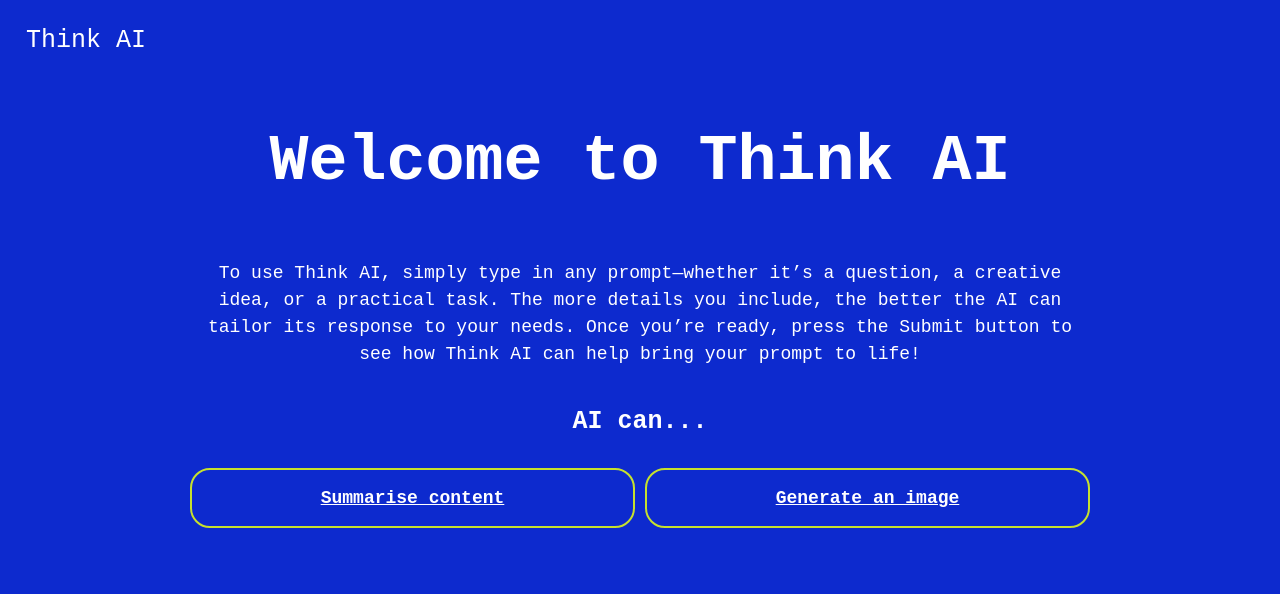
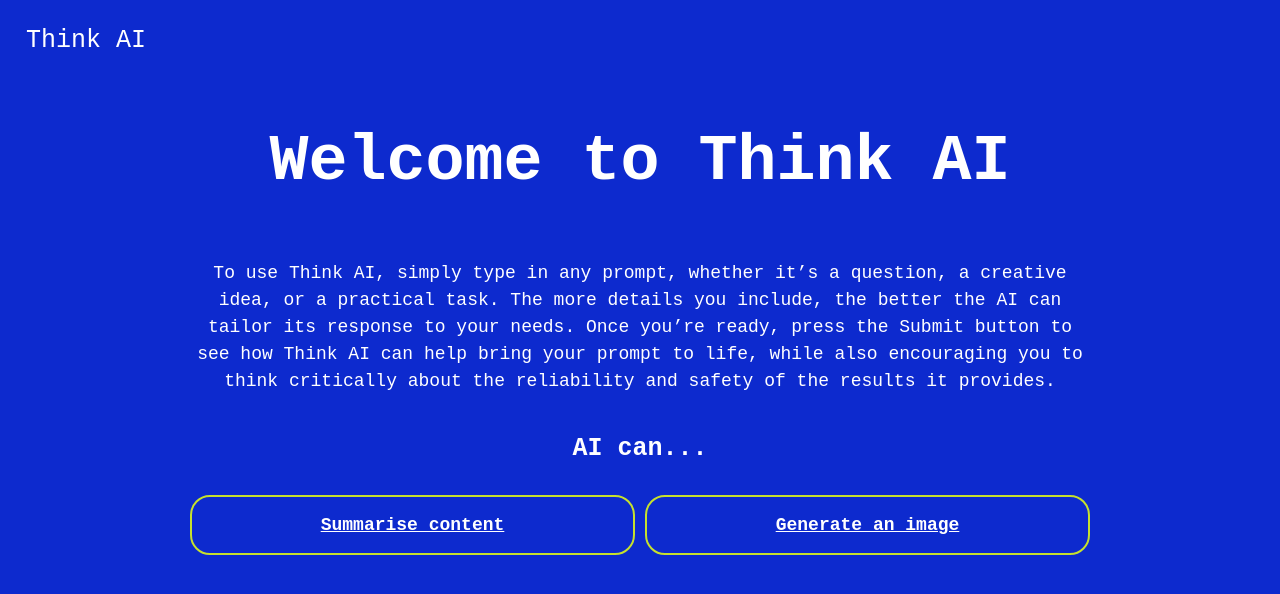
Before and after one commit to neontribe/think-ai, a Next.js app: page / in a window 1280 px wide. Shown: the top 594 px of the page. Built offline with nearby package versions, Linux system fonts and the light colour scheme.

Commit message:
fix: quote spacing

```diff
--- a/src/app/generate-summary/page.js
+++ b/src/app/generate-summary/page.js
@@ -38,11 +38,11 @@ export default function SummariseEndPoint() {
         {!showResponseContainer && (
           <>
             <p>
-              Take any piece of text—like a story, article, or speech—and sum it
+              Take any piece of text, like a story, article, or speech, and sum it
               up into a short, clear explanation. Think of it like telling a
               friend what it’s about without all the extra details. Here’s an
               example: &quot;Summarise the plot of Macbeth in a sentence or
-              two.&quot;It doesn’t have to be perfect—just focus on the key
+              two.&quot; It doesn’t have to be perfect—just focus on the key
               points. Try it now with any topic that interests you!
             </p>
             <form onSubmit={sendPrompt}>
--- a/src/app/page.js
+++ b/src/app/page.js
@@ -8,10 +8,7 @@ export default function Home() {
           <span>Welcome to</span> <span>Think AI</span>{" "}
         </h1>
         <p>
-          To use Think AI, simply type in any prompt—whether it’s a question, a
-          creative idea, or a practical task. The more details you include, the
-          better the AI can tailor its response to your needs. Once you’re
-          ready, press the Submit button to see how Think AI can help bring your prompt to life!
+        To use Think AI, simply type in any prompt, whether it’s a question, a creative idea, or a practical task. The more details you include, the better the AI can tailor its response to your needs. Once you’re ready, press the Submit button to see how Think AI can help bring your prompt to life, while also encouraging you to think critically about the reliability and safety of the results it provides.
         </p>
         <h2>AI can...</h2>
         <div className="options-container">
```
